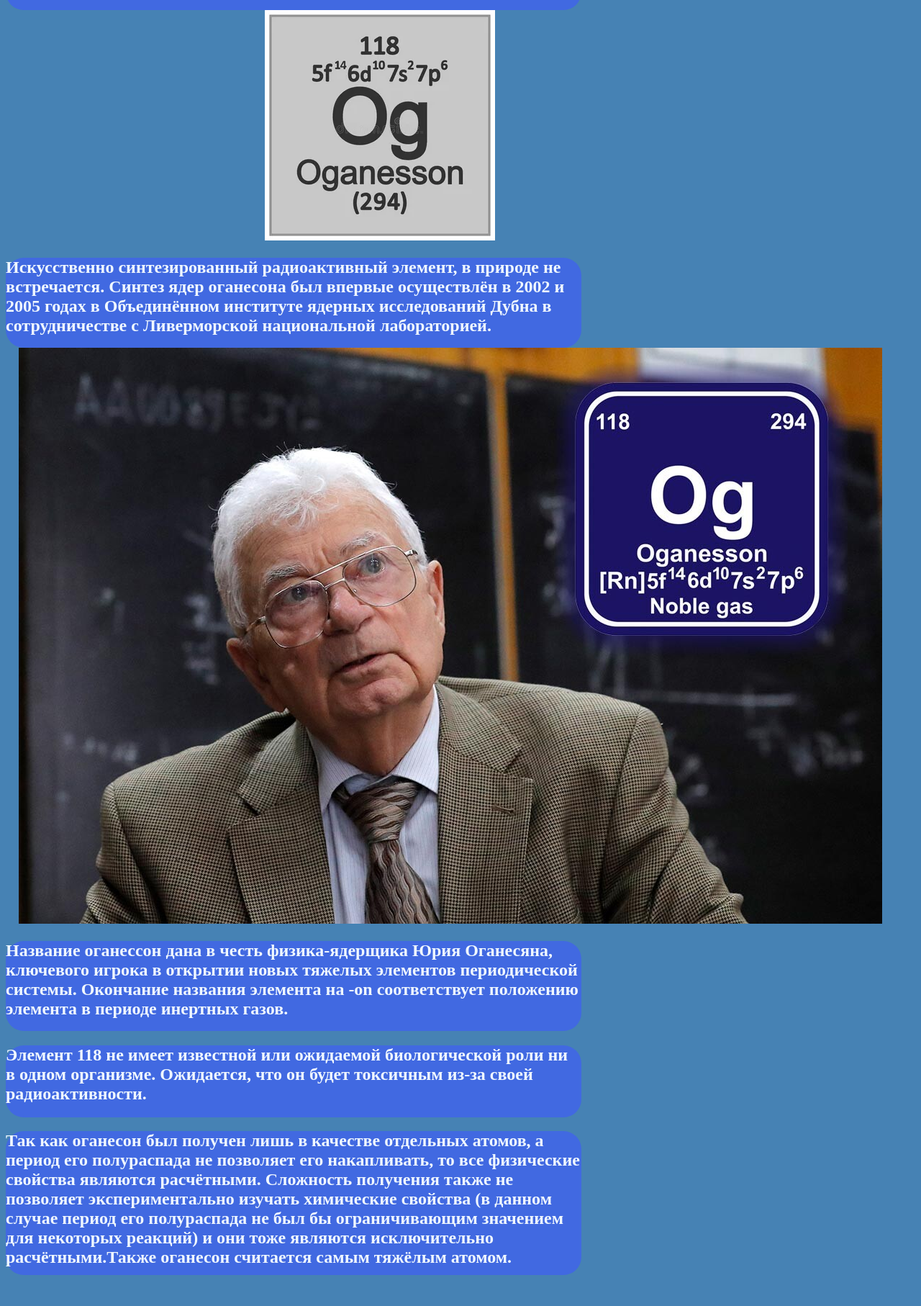
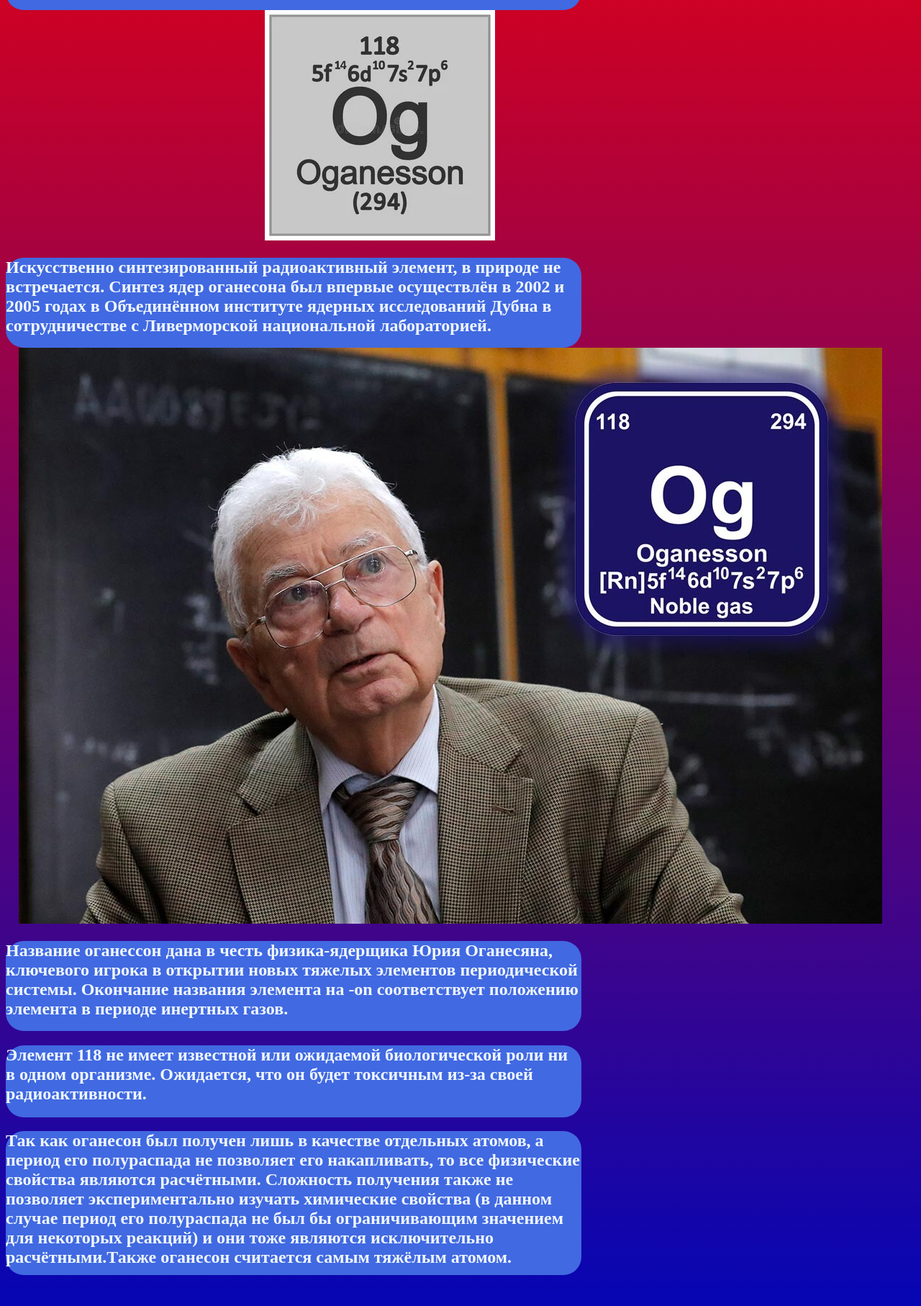
Before and after one commit to Seregan27/Oganesson, a plain HTML site: page index.html in a window 1280 px wide. Shown: the part 455-2269 px from the top of the page at 72% size. Before the commit the page ends 2234 px from the top, so only its background shows below. Drawn offline with nearby package versions, Linux system fonts and the light colour scheme.

Commit message:
Add files via upload

```diff
--- a/index.html
+++ b/index.html
@@ -5,13 +5,14 @@
     <meta name="viewport" content="width=device-width, initial-scale=1.0">
     <link rel="stylesheet" href="style.css">
     <link rel="shortcut icon" href="og.svg" type="image/x-icon">
+    <link href="https://unpkg.com/aos@2.3.1/dist/aos.css" rel="stylesheet">
     <title>Оганессон</title>
 </head>
 <body>
     <style>
 .h1{
     text-align: center;
-    color: aliceblue;
+    color: rgb(0, 0, 0);
 }
 .h2{
     color: aliceblue;
@@ -21,13 +22,17 @@
         }
     </style>
     <div class="h1"><h1>Оганессон(Og)</h1></div>
-    <div class="img1"><img src="i.webp" alt=""></div>
-    <div class="circel"><h2 class="h2"><span class="colortext">Оганессон</span> - элемент под номером 118 в периодической таблице Менделеева. Это радиоактивный синтетический трансактинидный элемент, официально признанный в 2016 году. С 2005 года было произведено всего 4 атома оганессона</h2></div>
-    <div class="img2"><img src="5i.webp" alt=""></div>
+    <div class="img1"data-aos="fade-right"><img src="i.webp" alt=""></div>
+    <div class="circel"data-aos="fade-down-left"><h2 class="h2"><span class="colortext">Оганессон</span> - элемент под номером 118 в периодической таблице Менделеева. Это радиоактивный синтетический трансактинидный элемент, официально признанный в 2016 году. С 2005 года было произведено всего 4 атома оганессона</h2></div>
+    <div class="img2"data-aos="zoom-out-up"><img src="5i.webp" alt=""></div>
     <div class="circel1"><h2 class="h2">Искусственно синтезированный радиоактивный элемент, в природе не встречается. Синтез ядер оганесона был впервые осуществлён в 2002 и 2005 годах в Объединённом институте ядерных исследований Дубна в сотрудничестве с Ливерморской национальной лабораторией.</h2></div>
-    <div class="img"><img src="og.jpg" alt=""></div>
-    <div class="circel2"><h2 class="h2">Название оганессон дана в честь физика-ядерщика Юрия Оганесяна, ключевого игрока в открытии новых тяжелых элементов периодической системы. Окончание названия элемента на -on соответствует положению элемента в периоде инертных газов. </h2></div>
-    <div class="circel3"><h2 class="h2">Элемент 118 не имеет известной или ожидаемой биологической роли ни в одном организме. Ожидается, что он будет токсичным из-за своей радиоактивности. </h2></div>
-    <div class="circel4"><h2 class="h2">Так как оганесон был получен лишь в качестве отдельных атомов, а период его полураспада не позволяет его накапливать, то все физические свойства являются расчётными. Сложность получения также не позволяет экспериментально изучать химические свойства (в данном случае период его полураспада не был бы ограничивающим значением для некоторых реакций) и они тоже являются исключительно расчётными.Также оганесон считается самым тяжёлым атомом. </h2></div>
+    <div class="img"data-aos="zoom-out-up"><img src="og.jpg" alt=""></div>
+    <div class="circel2"data-aos="fade-right"><h2 class="h2">Название оганессон дана в честь физика-ядерщика Юрия Оганесяна, ключевого игрока в открытии новых тяжелых элементов периодической системы. Окончание названия элемента на -on соответствует положению элемента в периоде инертных газов. </h2></div>
+    <div class="circel3"data-aos="fade-up"><h2 class="h2">Элемент 118 не имеет известной или ожидаемой биологической роли ни в одном организме. Ожидается, что он будет токсичным из-за своей радиоактивности. </h2></div>
+    <div class="circel4"data-aos="flip-left"><h2 class="h2">Так как оганесон был получен лишь в качестве отдельных атомов, а период его полураспада не позволяет его накапливать, то все физические свойства являются расчётными. Сложность получения также не позволяет экспериментально изучать химические свойства (в данном случае период его полураспада не был бы ограничивающим значением для некоторых реакций) и они тоже являются исключительно расчётными.Также оганесон считается самым тяжёлым атомом. </h2></div>
+    <script src="https://unpkg.com/aos@2.3.1/dist/aos.js"></script>
+    <script>
+        AOS.init();
+      </script>
 </body>
 </html>
--- a/style.css
+++ b/style.css
@@ -1,6 +1,6 @@
 body {
-    background-color:#4682B4;
-
+    background:linear-gradient(red, rgb(6, 6, 179));
+    height: 2240px;
      }
 .circel{
     width: 800px;
```
